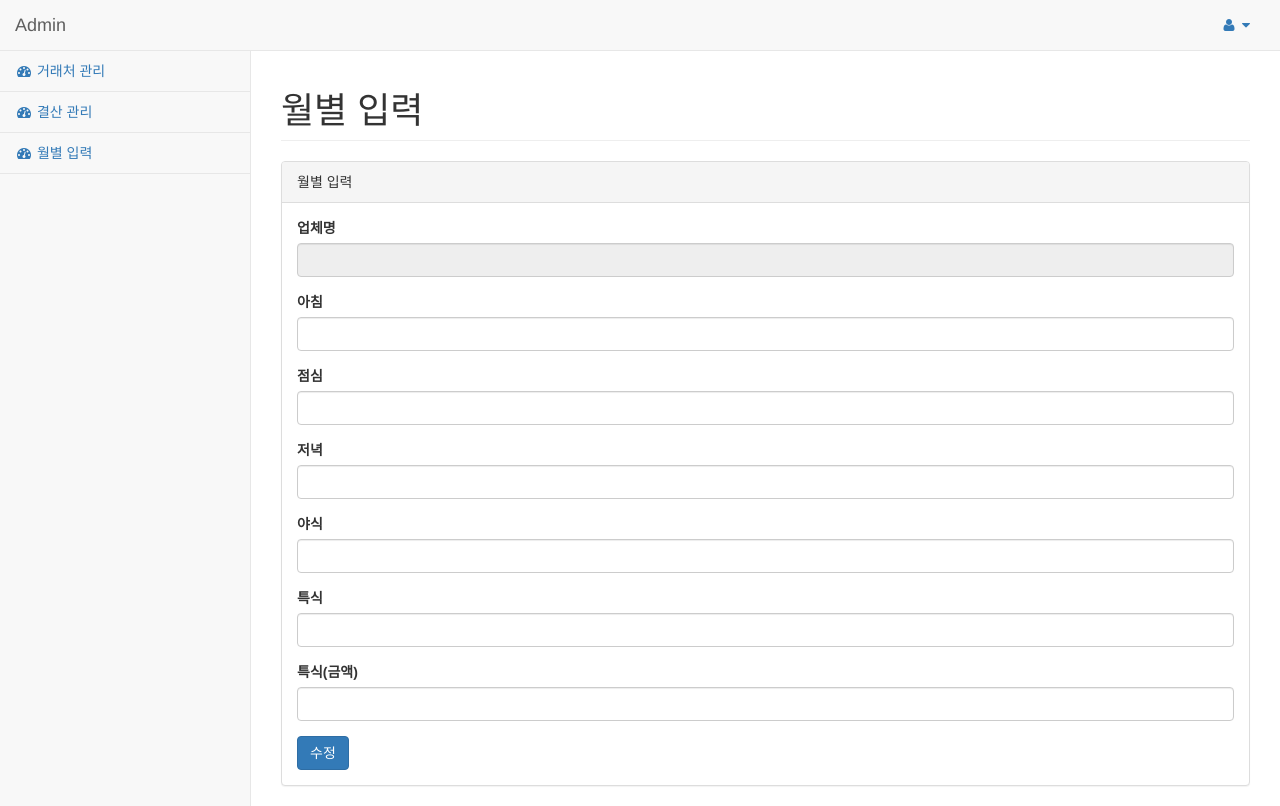
After one commit to simtj/account-book, a PHP site: page /wolbyeol_update.php in a window 1280 px wide. The commit adds this page. Run offline with PHP 8.4, Linux system fonts and the light colour scheme; data that the repository does not hold is empty.

Commit message:
commit
commit

```diff
--- a/index_action.php
+++ b/index_action.php
@@ -29,7 +29,7 @@
         `unit_price` = '$unit_price'
      ";
 
-     mysql_query($sql);
+    mysql_query($sql);
 
      $sql = "insert into `closing_account` set
      `company` = '$company',
--- /dev/null
+++ b/wolbyeol_update.php
@@ -0,0 +1,185 @@
+<?
+    include_once "common.php";
+
+    $sql = "select * from wolbyeol where idx = '{$idx}' order by idx desc";
+    $result = mysql_query($sql);
+
+
+    $row = mysql_fetch_array($result);
+
+?>
+<!DOCTYPE html>
+<html lang="en">
+
+<head>
+
+    <meta charset="utf-8">
+    <meta http-equiv="X-UA-Compatible" content="IE=edge">
+    <meta name="viewport" content="width=device-width, initial-scale=1">
+    <meta name="description" content="">
+    <meta name="author" content="">
+
+    <title>SB Admin 2 - Bootstrap Admin Theme</title>
+
+    <!-- Bootstrap Core CSS -->
+    <link href="../vendor/bootstrap/css/bootstrap.min.css" rel="stylesheet">
+
+    <!-- MetisMenu CSS -->
+    <link href="../vendor/metisMenu/metisMenu.min.css" rel="stylesheet">
+
+    <!-- Custom CSS -->
+    <link href="../dist/css/sb-admin-2.css" rel="stylesheet">
+
+    <!-- Morris Charts CSS -->
+    <link href="../vendor/morrisjs/morris.css" rel="stylesheet">
+
+    <!-- Custom Fonts -->
+    <link href="../vendor/font-awesome/css/font-awesome.min.css" rel="stylesheet" type="text/css">
+
+    <!-- HTML5 Shim and Respond.js IE8 support of HTML5 elements and media queries -->
+    <!-- WARNING: Respond.js doesn't work if you view the page via file:// -->
+    <!--[if lt IE 9]>
+        <script src="https://oss.maxcdn.com/libs/html5shiv/3.7.0/html5shiv.js"></script>
+        <script src="https://oss.maxcdn.com/libs/respond.js/1.4.2/respond.min.js"></script>
+    <![endif]-->
+
+</head>
+
+<body>
+
+    <div id="wrapper">
+
+        <!-- Navigation -->
+        <nav class="navbar navbar-default navbar-static-top" role="navigation" style="margin-bottom: 0">
+            <div class="navbar-header">
+                <button type="button" class="navbar-toggle" data-toggle="collapse" data-target=".navbar-collapse">
+                    <span class="sr-only">Toggle navigation</span>
+                    <span class="icon-bar"></span>
+                    <span class="icon-bar"></span>
+                    <span class="icon-bar"></span>
+                </button>
+                <a class="navbar-brand" href="index.php">Admin</a>
+            </div>
+            <!-- /.navbar-header -->
+
+            <ul class="nav navbar-top-links navbar-right">
+                <!-- /.dropdown -->
+                <li class="dropdown">
+                    <a class="dropdown-toggle" data-toggle="dropdown" href="#">
+                        <i class="fa fa-user fa-fw"></i> <i class="fa fa-caret-down"></i>
+                    </a>
+                    <ul class="dropdown-menu dropdown-user">
+                        <li><a href="#"><i class="fa fa-user fa-fw"></i> User Profile</a>
+                        </li>
+                        <li><a href="#"><i class="fa fa-gear fa-fw"></i> Settings</a>
+                        </li>
+                        <li class="divider"></li>
+                        <li><a href="index.php"><i class="fa fa-sign-out fa-fw"></i> Logout</a>
+                        </li>
+                    </ul>
+                    <!-- /.dropdown-user -->
+                </li>
+                <!-- /.dropdown -->
+            </ul>
+            <!-- /.navbar-top-links -->
+
+            <? include_once "sidebar.php"; ?>
+
+        </nav>
+
+        <div id="page-wrapper">
+            <div class="row">
+                <div class="col-lg-12">
+                    <h1 class="page-header"> 월별 입력 </h1>
+                </div>
+                <!-- /.col-lg-12 -->
+            </div>
+
+            <!-- /.row -->
+            <div class="row">
+                <div class="col-xs-12 col-sm-12 col-md-12 col-lg-12">
+                    <div class="panel panel-default">
+                        <div class="panel-heading">
+                            월별 입력
+                        </div>
+                        <div class="panel-body">
+
+                            <form name="frm" action="wolbyeol_action.php" method="post" enctyppe="multipart/form-data" >
+
+                                <input type="hidden" name="idx" value="<?=$row['idx']?>">
+                                <input type="hidden" name="mode" value="u">
+                                <input type="hidden" name="company_idx" value="<?=$row['company_idx']?>">
+
+
+                                <div class="form-group">
+                                    <label>업체명</label>
+                                    <input class="form-control" name="company" value="<?=$row['company']?>" maxlength="100" disabled>
+                                </div>
+                                <div class="form-group">
+                                    <label>아침</label>
+                                    <input class="form-control" name="breakfast" value="<?=$row['breakfast']?>" maxlength="100">
+                                </div>
+                                <div class="form-group">
+                                    <label>점심</label>
+                                    <input class="form-control" name="lunch" value="<?=$row['lunch']?>" maxlength="100">
+                                </div>
+                                <div class="form-group">
+                                    <label>저녁</label>
+                                    <input class="form-control" name="dinner" value="<?=$row['dinner']?>" maxlength="100">
+                                </div>
+                                <div class="form-group">
+                                    <label>야식</label>
+                                    <input class="form-control" name="snack" value="<?=$row['snack']?>" maxlength="100">
+                                </div>
+                                <div class="form-group">
+                                    <label>특식</label>
+                                    <input class="form-control" name="special" value="<?=$row['special']?>" maxlength="100">
+                                </div>
+                                <div class="form-group">
+                                    <label>특식(금액)</label>
+                                    <input class="form-control" name="special_price" value="<?=$row['special_price']?>" maxlength="100">
+                                </div>
+
+                                <button type="button" class="btn btn-primary" id="btn_save">수정</button>
+
+                            </form>
+
+                        </div>
+                    </div>
+                </div>
+            </div>
+            <!-- /.row -->
+        </div>
+        <!-- /#page-wrapper -->
+
+    </div>
+    <!-- /#wrapper -->
+
+    <!-- jQuery -->
+    <script src="../vendor/jquery/jquery.min.js"></script>
+
+    <!-- Bootstrap Core JavaScript -->
+    <script src="../vendor/bootstrap/js/bootstrap.min.js"></script>
+
+    <!-- Metis Menu Plugin JavaScript -->
+    <script src="../vendor/metisMenu/metisMenu.min.js"></script>
+
+    <!-- Morris Charts JavaScript -->
+    <script src="../vendor/raphael/raphael.min.js"></script>
+    <script src="../vendor/morrisjs/morris.min.js"></script>
+    <script src="../data/morris-data.js"></script>
+
+    <!-- Custom Theme JavaScript -->
+    <script src="../dist/js/sb-admin-2.js"></script>
+
+    <script>
+        $(function() {
+            $("[id='btn_save']").click(function() {
+                $("[name='frm']").submit();
+            })
+        });
+    </script>
+
+</body>
+
+</html>
```
Also changed, not shown: wolbyeol_action.php (+57 -8 lines), wolbyeol_list.php (+9 -4 lines).
